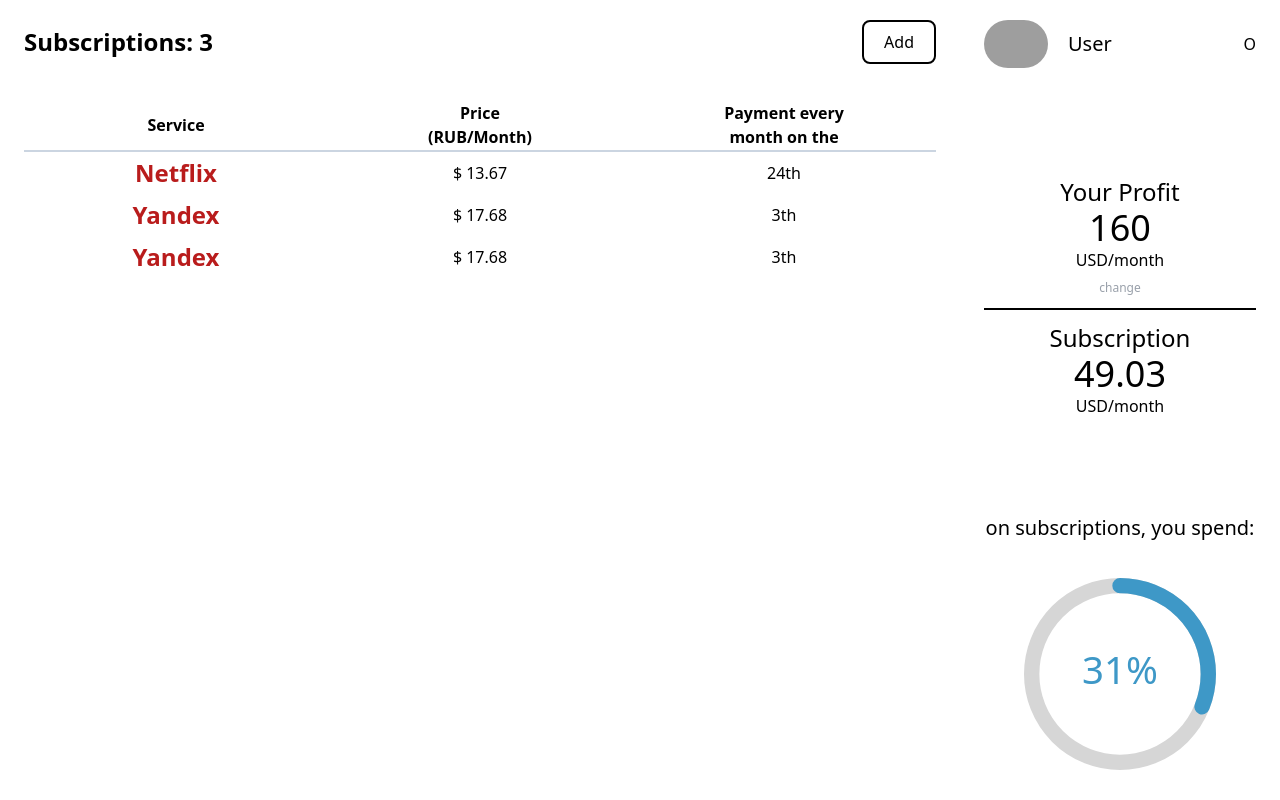
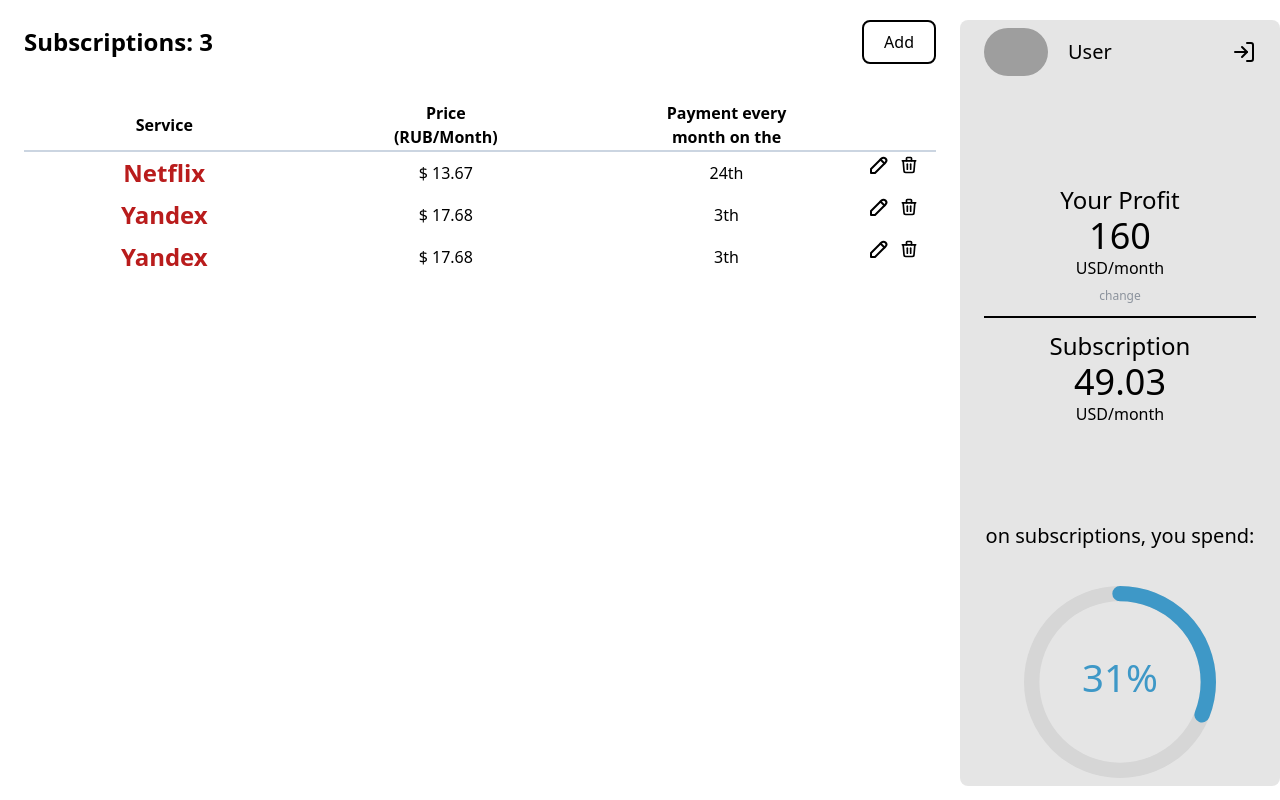
Before and after one commit to Aleksh56/Subscribe-manager, a React (Create React App) app: page / in a window 1280 px wide. Built offline with nearby package versions, Linux system fonts and the light colour scheme; grey boxes are pictures that could not be loaded; the HTML template or start-up script is replaced by a standard one.

Commit message:
Add some fixes + icons

```diff
--- /dev/null
+++ b/src/components/change-button/changeButton.jsx
@@ -0,0 +1,14 @@
+
+const ChangeButton = () => {
+    return(
+        <button className='mr-2'>
+          <svg className="h-6 w-6 text-black"  width="24" height="24" viewBox="0 0 24 24" strokeWidth="2" stroke="currentColor" fill="none" strokeLinecap="round" strokeLinejoin="round">
+            <path stroke="none" d="M0 0h24v24H0z"/>
+            <path d="M4 20h4l10.5 -10.5a1.5 1.5 0 0 0 -4 -4l-10.5 10.5v4" />
+            <line x1="13.5" y1="6.5" x2="17.5" y2="10.5" />
+          </svg>
+        </button>
+    );
+}
+
+export default ChangeButton;
--- /dev/null
+++ b/src/components/del-button/delButton.jsx
@@ -0,0 +1,17 @@
+
+const DelButton = () => {
+    return(
+        <button className='mr-4'>
+                    <svg className="h-5 w-5 text-black"  width="24" height="24" viewBox="0 0 24 24" strokeWidth="2" stroke="currentColor" fill="none" strokeLinecap="round" strokeLinejoin="round">
+                        <path stroke="none" d="M0 0h24v24H0z"/>
+                        <line x1="4" y1="7" x2="20" y2="7" />
+                        <line x1="10" y1="11" x2="10" y2="17" />
+                        <line x1="14" y1="11" x2="14" y2="17" />
+                        <path d="M5 7l1 12a2 2 0 0 0 2 2h8a2 2 0 0 0 2 -2l1 -12" />
+                        <path d="M9 7v-3a1 1 0 0 1 1 -1h4a1 1 0 0 1 1 1v3" />
+                    </svg>
+        </button>
+    );
+}
+
+export default DelButton;
--- /dev/null
+++ b/src/components/exit-button/exitButton.jsx
@@ -0,0 +1,14 @@
+
+const ExitButton = () => {
+    return(
+        <button>
+            <svg className="h-6 w-6 text-black"  viewBox="0 0 24 24"  fill="none"  stroke="currentColor"  strokeWidth="2"  strokeLinecap="round"  strokeLinejoin="round">
+                <path d="M15 3h4a2 2 0 0 1 2 2v14a2 2 0 0 1-2 2h-4" />
+                <polyline points="10 17 15 12 10 7" />
+                <line x1="15" y1="12" x2="3" y2="12" />
+            </svg>
+        </button>
+    );
+}
+
+export default ExitButton;
--- a/src/components/header.jsx
+++ b/src/components/header.jsx
@@ -3,10 +3,22 @@
 
 const Header = () => {
     const [click, setClick] = useState(false);
-    const titleRef = useRef(null);
-    const costRef = useRef(null);
-    const dateRef = useRef(null);
-    const [sub, setSub] = useState(subs);
+    const [title, setTitle] = useState();
+    const [cost, setCost] = useState();
+    const [date, setDate] = useState();
+    const [sub, setSub] = useState([subs]);
+
+    function handleTitleChange(event) {
+        setTitle(event.target.value);
+    };
+
+    function handleCostChange(event) {
+        setCost(event.target.value);
+    };
+
+    function handleDateChange(event) {
+        setDate(event.target.value);
+    };
 
     function subCounter(){
         let counter = 0;
@@ -17,15 +29,13 @@
     }
 
     function handleSubAdd(){
-        const newElement = {
-            _id: 4,
-            title: titleRef.current.value,
-            monthly: costRef.current.value,
-            payment: dateRef.current.value,
-            color: "#00ff00"
-        }
-        console.log(newElement);
-        setSub([...subs, newElement]);
+        setSub([...sub, {
+            _id: sub.length + 1,
+            title: title,
+            monthly: cost,
+            payment: date,
+            color: "#ff0000"
+        }]);
     }
 
     return (
@@ -38,9 +48,9 @@
                         <button className='relative text-3xl -top-44 -right-80' onClick={() => setClick(!click)}>X</button>
                         <p className='mb-20'>Add new subscription !</p>
                         <form className='flex items-center justify-between' onSubmit={handleSubAdd}>
-                            <input type="text" name='title' id='title' ref={titleRef} className='border-2 border-black rounded-lg px-3 py-1 mx-2' placeholder='Title...'/>
-                            <input type="number" name='cost' id='cost' ref={costRef} step={0.01} className='border-2 border-black rounded-lg px-3 py-1 mx-2' placeholder='Cost/month' />
-                            <input type="number" name='date' id='date' ref={dateRef} className='border-2 border-black rounded-lg px-3 py-1 mx-2' placeholder='Date of payment' />
+                            <input type="text" name='title' id='title' onChange={handleTitleChange} className='border-2 border-black rounded-lg px-3 py-1 mx-2' placeholder='Title...'/>
+                            <input type="number" name='cost' id='cost' onChange={handleCostChange} step={0.01} className='border-2 border-black rounded-lg px-3 py-1 mx-2' placeholder='Cost/month' />
+                            <input type="number" name='date' id='date' onChange={handleDateChange} className='border-2 border-black rounded-lg px-3 py-1 mx-2' placeholder='Date of payment' />
                         </form>
                         <button className='mt-10 rounded-2xl bg-orange-400 px-7 py-2 hover:bg-orange-300 transition-colors duration-300' type='submit' onClick={() => handleSubAdd}>Submit</button>
                     </div>
--- a/src/components/rightSide.jsx
+++ b/src/components/rightSide.jsx
@@ -1,15 +1,16 @@
 import React from 'react';
 import Dashboard from './dashboard/dashboard';
+import ExitButton from './exit-button/exitButton';
 
 const RightSide = () => {
     return (
-        <div className='float-right w-1/4 px-6'>
+        <div className='float-right w-1/4 px-6 bg-black/10 py-2 rounded-lg'>
             <div className='flex items-center justify-between mb-24'>
                 <div className='flex items-center'>
                     <img src="https://e7.pngegg.com/pngimages/165/652/png-clipart-businessperson-computer-icons-avatar-avatar-heroes-public-relations.png" alt="" className='rounded-full w-16' />
                     <p className='ml-5 text-xl font-medium'>User</p>
                 </div>
-                <button>O</button>
+                <ExitButton />
             </div>
             <Dashboard />
         </div>
--- a/src/components/subscribeCard.jsx
+++ b/src/components/subscribeCard.jsx
@@ -1,11 +1,18 @@
 import React from 'react';
+import ChangeButton from './change-button/changeButton'
+import DelButton from './del-button/delButton'
 
 const SubscribeCard = ({title, cost, date}) => {
+
     return(
         <tr className='leading-10'>
             <td className='text-2xl font-semibold text-red-700'>{title}</td>
             <td>$ {cost}</td>
             <td>{date}th</td>
+            <td className='flex items-center'>
+                <ChangeButton />
+                <DelButton />
+            </td>
         </tr>
     );
 }
```
